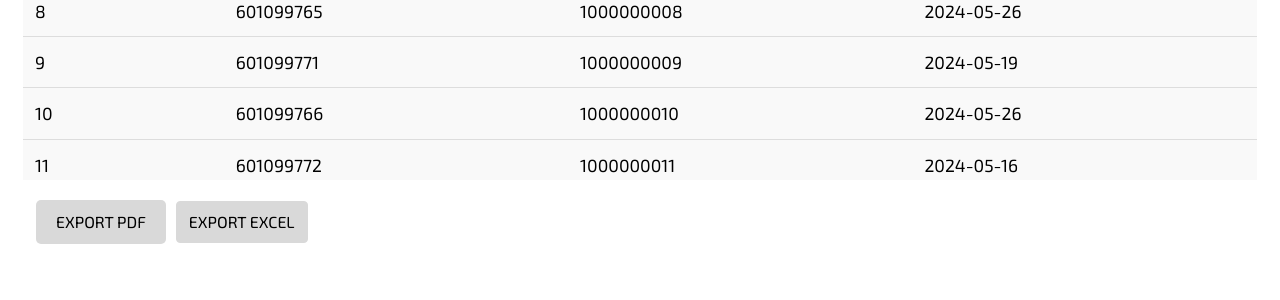
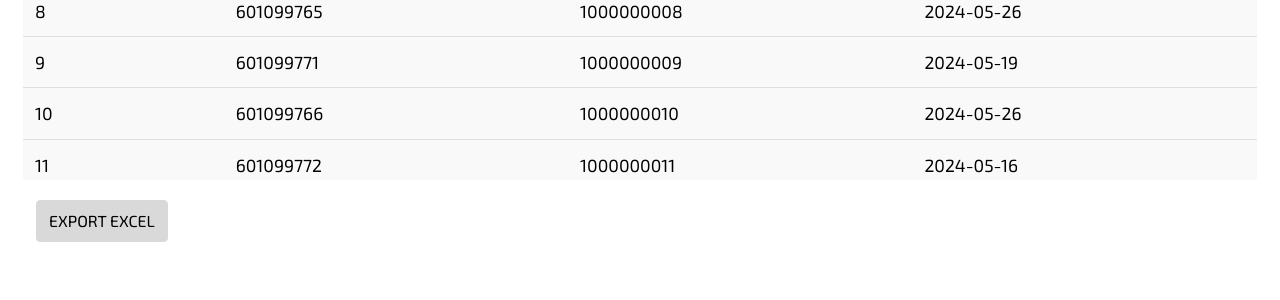
Before and after one commit to Niles-Rondez/Task-Management-and-Notification-System-for-SMG, a PHP site: page /reports.php in a window 1280 px wide. Shown: the part 670-970 px from the top of the page. Run offline with PHP 8.4, Linux system fonts and the light colour scheme; data comes from the database, SQL or seed files in the repository; some libraries are stand-ins or nearby versions.

Commit message:
no export pdf

```diff
--- a/reports.php
+++ b/reports.php
@@ -163,7 +163,7 @@ $result = mysqli_query($conn, $query);
     </div>
 
     <div class="export-buttons ms-3 me">
-      <a href="expexcel.php"> <button class="export-pdf-button" id = 'exportBtn'>EXPORT PDF</button></a>
+      <!-- <a href="expexcel.php"> <button class="export-pdf-button" id = 'exportBtn'>EXPORT PDF</button></a>  -->
       <a href="expexcel.php" target="_blank" class="export-excel-button">EXPORT EXCEL</a>
     </div>
 
```
